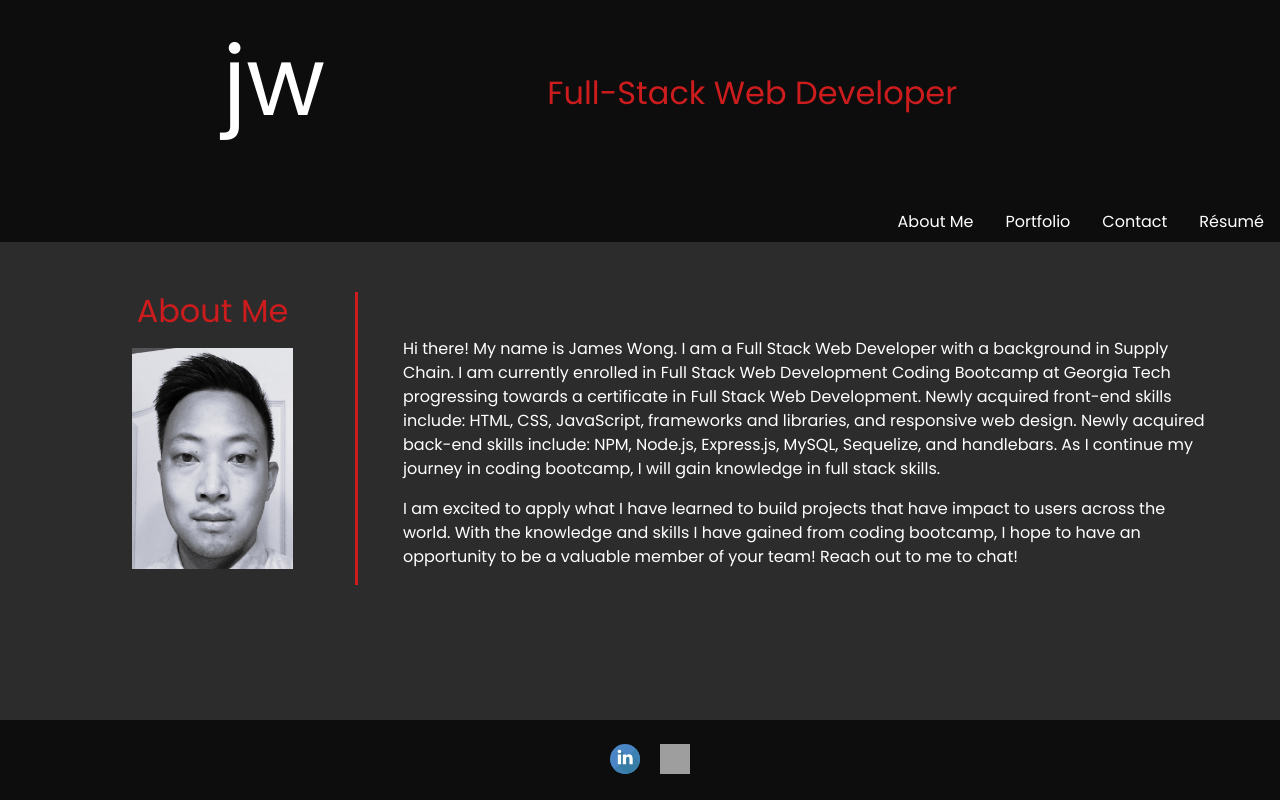
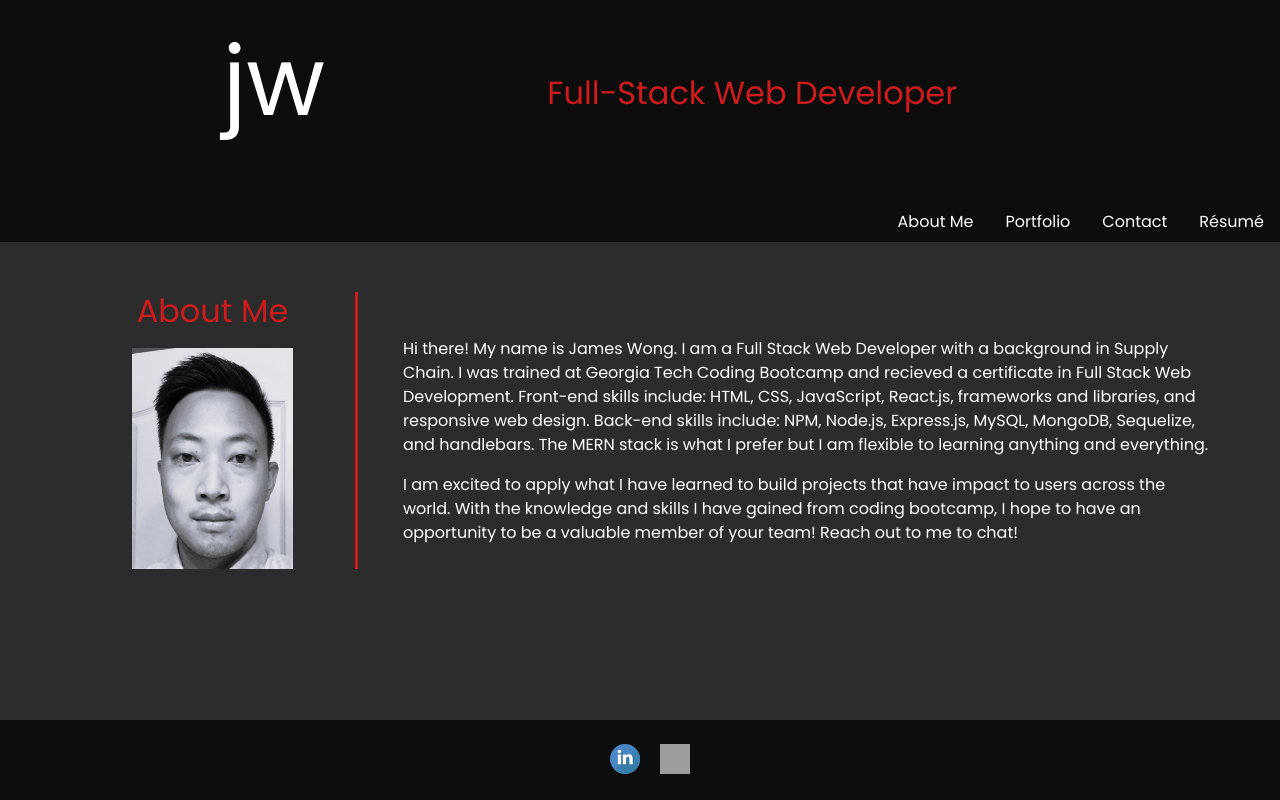
Before and after one commit to James-Y-Wong/react-portfolio, a React (Create React App) app in the folder portfolio/: page / in a window 1280 px wide. Built offline with nearby package versions, Linux system fonts and the light colour scheme; grey boxes are pictures that could not be loaded.

Commit message:
modified about me section

```diff
--- a/portfolio/src/components/pages/About.js
+++ b/portfolio/src/components/pages/About.js
@@ -15,15 +15,7 @@ export default function About() {
           </div>
           <div className="col" id="bio">
             <p>
-              Hi there! My name is James Wong. I am a Full Stack Web Developer
-              with a background in Supply Chain. I am currently enrolled in Full
-              Stack Web Development Coding Bootcamp at Georgia Tech progressing
-              towards a certificate in Full Stack Web Development. Newly
-              acquired front-end skills include: HTML, CSS, JavaScript,
-              frameworks and libraries, and responsive web design. Newly
-              acquired back-end skills include: NPM, Node.js, Express.js, MySQL,
-              Sequelize, and handlebars. As I continue my journey in coding
-              bootcamp, I will gain knowledge in full stack skills.
+            Hi there! My name is James Wong. I am a Full Stack Web Developer with a background in Supply Chain. I was trained at Georgia Tech Coding Bootcamp and recieved a certificate in Full Stack Web Development. Front-end skills include: HTML, CSS, JavaScript, React.js, frameworks and libraries, and responsive web design. Back-end skills include: NPM, Node.js, Express.js, MySQL, MongoDB, Sequelize, and handlebars. The MERN stack is what I prefer but I am flexible to learning anything and everything.
             </p>
             <p>
               I am excited to apply what I have learned to build projects that
```
